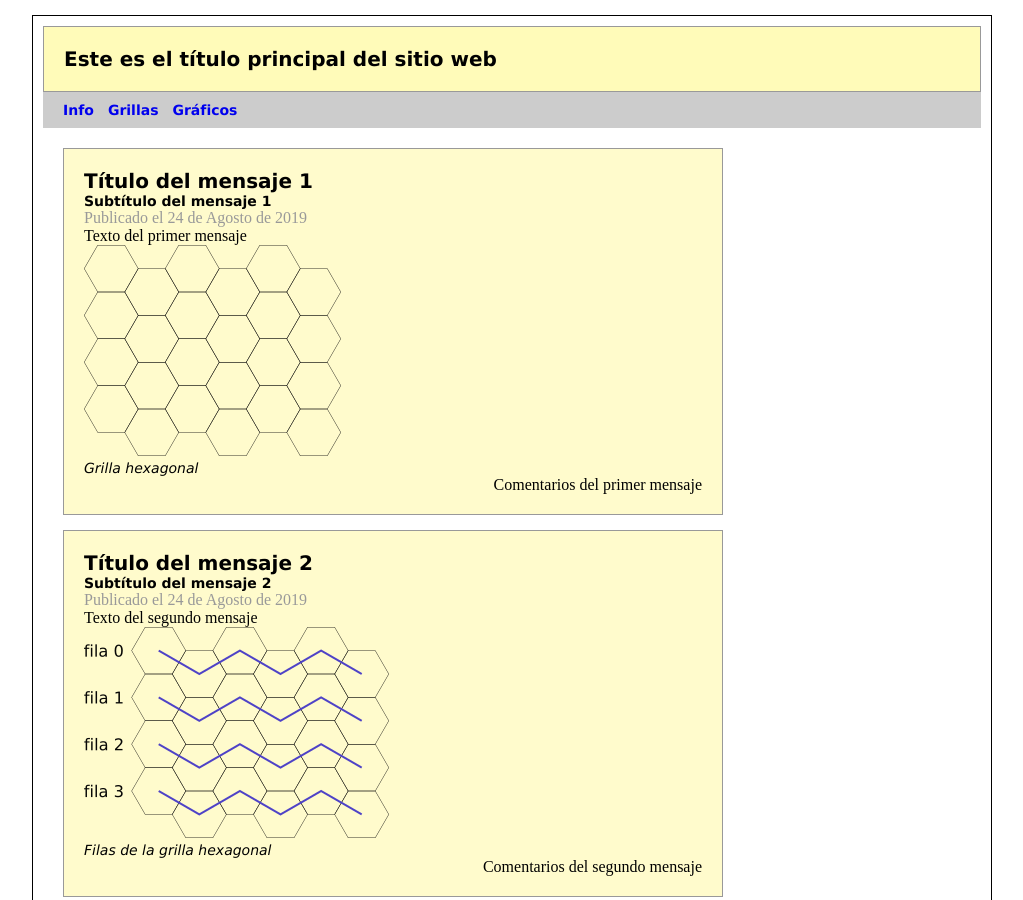
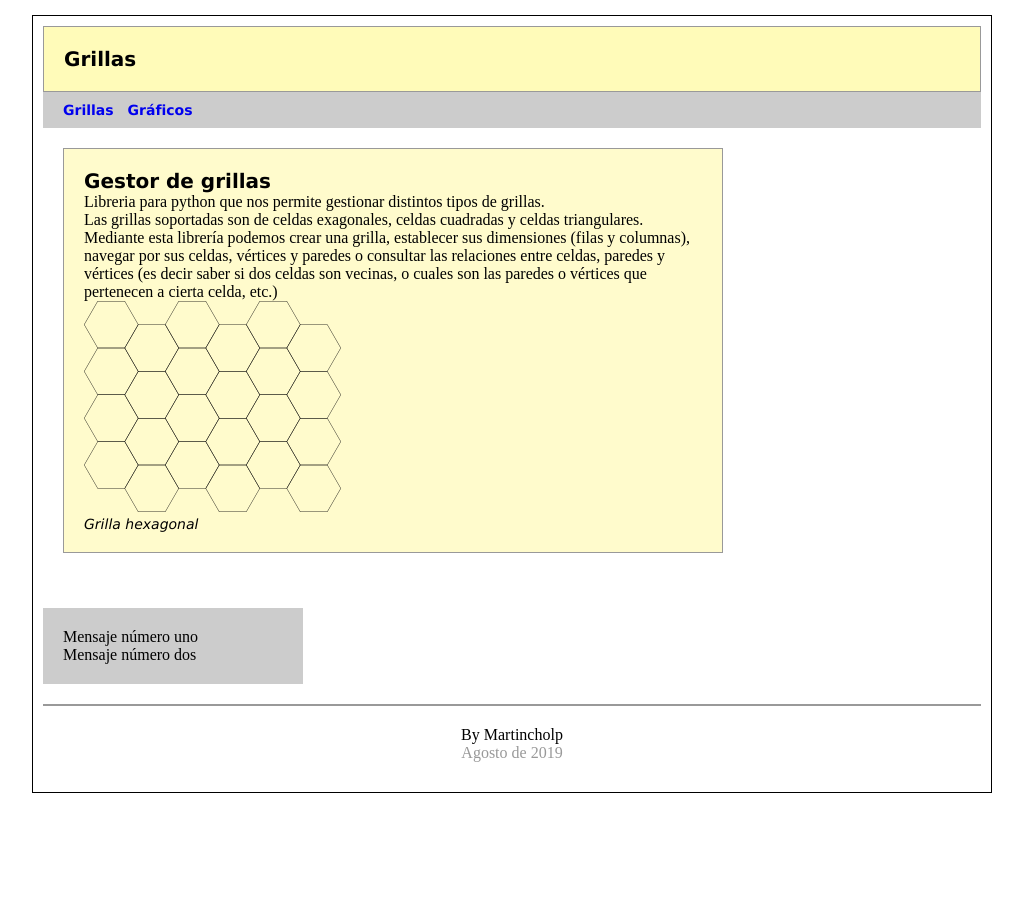
Before and after one commit to Martincholp/Grillas, a plain HTML site: page index.html in a window 1280 px wide. Shown: the top 900 px of the page, without its empty margins (128-1151 px from the left). After the commit the page ends 808 px from the top, so only its background shows below. Drawn offline with Linux system fonts and the light colour scheme.

Commit message:
Pagina de inicio modificada

```diff
--- a/index.html
+++ b/index.html
@@ -4,17 +4,17 @@
     <meta charset="UTF-8">
     <meta name="description" content="Ejemplo de HTML5">
     <meta name="keywords" content="HTML5, CSS3, JavaScript">
-    <title>Este texto es el título del documento</title>
+    <title>Grillas</title>
     <link rel="stylesheet" href="grilla-docs-style.css">
 </head>
 <body>
     <div id="agrupar">
         <header id="cabecera">
-            <h1>Este es el título principal del sitio web</h1>
+            <h1>Grillas</h1>
         </header>
         <nav id="menu">
             <ul>
-                <li><a href="Info.html">Info</a></li>
+
                 <li><a href="Referencia-grilla.html">Grillas</a></li>
                 <li><a href="Referencia-graficos.html">Gráficos</a></li>
 
@@ -24,22 +24,24 @@
             <article>
                 <header>
                     <hgroup>
-                <h1>Título del mensaje 1</h1>
-                <h2>Subtítulo del mensaje 1</h2>
+                		<h1>Gestor de grillas </h1>
+                		<!-- <h2>Subtítulo del mensaje 1</h2> -->
             		</hgroup>
-            <time datetime="2019-8-24" pubdate> Publicado el 24 de Agosto de 2019</time>
+            		<!-- <time datetime="2019-8-24" pubdate> Publicado el 24 de Agosto de 2019</time> -->
         		</header>
-        Texto del primer mensaje
+        		<p>Libreria para python que nos permite gestionar distintos tipos de grillas.<p>
+        		<p>Las grillas soportadas son de celdas exagonales, celdas cuadradas y celdas triangulares.<p>
+        		<p>Mediante esta librería podemos crear una grilla, establecer sus dimensiones (filas y columnas), navegar por sus celdas, vértices y paredes o consultar las relaciones entre celdas, paredes y vértices (es decir saber si dos celdas son vecinas, o cuales son las paredes o vértices que pertenecen a cierta celda, etc.) </p>
                 <figure>
                     <img src="grilla_exa.png">
                     <figcaption>
                         Grilla hexagonal
                     </figcaption>
                 </figure>
-                    <footer>
+                <!--<footer>
                     <p>Comentarios del primer mensaje</p>
-                    </footer>
-            </article>
+                </footer> -->
+            <!-- </article>
             <article>
                 <header>
                     <hgroup>
@@ -48,7 +50,7 @@
             		</hgroup>
             		<time datetime="2019-8-24" pubdate> Publicado el 24 de Agosto de 2019</time>
         		</header>
-        Texto del segundo mensaje
+    			<p>Texto del segundo mensaje<p>
                 <figure>
                     <img src="filas.png">
                     <figcaption>
@@ -58,14 +60,15 @@
                 <footer>
                     <p>Comentarios del segundo mensaje</p>
                 </footer>
-            </article>
+            </article> -->
         </section>
         <aside id="columna">
             <blockquote>Mensaje número uno</blockquote>
             <blockquote>Mensaje número dos</blockquote>
         </aside>
         <footer id="pie">
-            Derechos Reservados &copy; 2010-2011
+            <p>By Martincholp </p>
+            <time datetime="2019-8" > Agosto de 2019 </time>
         </footer>
     </div>
 </body>
```
Lines whose indentation alone changed are shown as unchanged.
